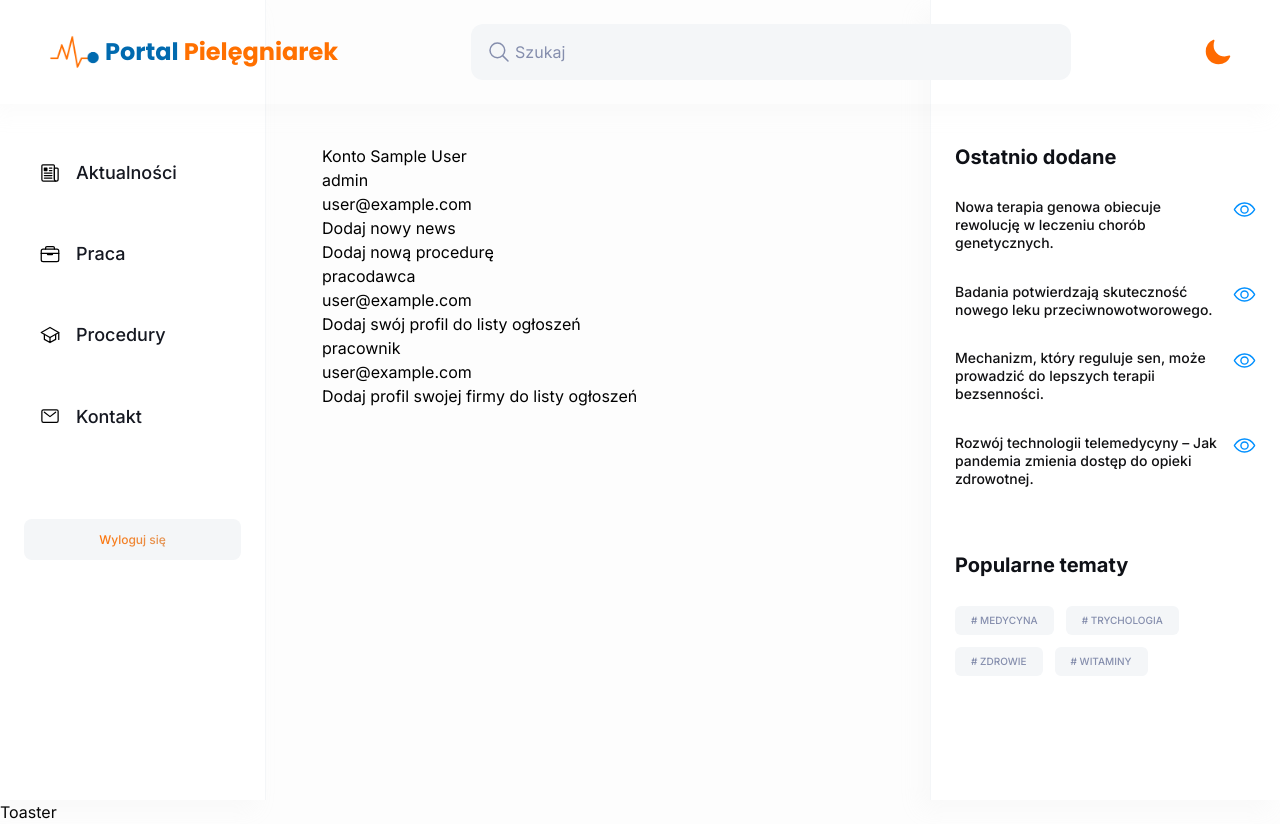
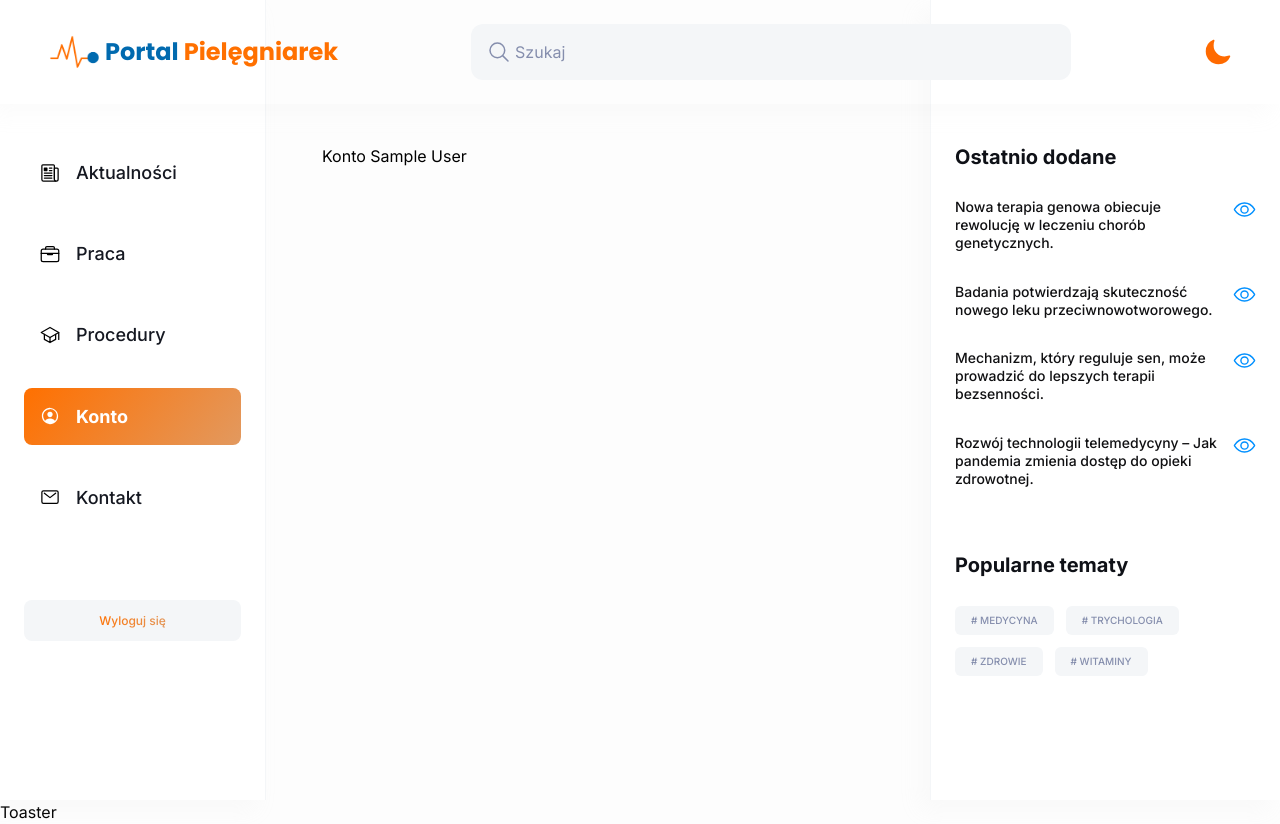
Before and after one commit to designByMilencja/nursery_app, a Next.js app: page /account in a window 1280 px wide. Built offline with nearby package versions, Linux system fonts and the light colour scheme; no server answers; sample sign-in values are in the browser's storage.

Commit message:
change types

```diff
--- a/app/(root)/account/page.tsx
+++ b/app/(root)/account/page.tsx
@@ -12,25 +12,28 @@ const Account = async () => {
     redirect("/sign-in");
     return null;
   }
+  const role = (session?.user as { role?: string })?.role;
   return (
-    <div>Konto {session?.user?.name}
-    <p>admin</p>
-        <div>
+    <div>Konto {role} {session?.user?.name}
+      {role === "admin" && (
+        (<div>
           <p>{session?.user?.email}</p>
           <CreateNews />
           <CreateProcedure />
-        </div>
-        <p> pracodawca</p>
-        <div>
+        </div>)
+      )}
+      {role === "employer" && (
+        (<div>
           <p>{session?.user?.email}</p>
           <AddCandidatureCompany/>
-        </div>
-        <p>pracownik</p>
-        <div>
+        </div>)
+      )}
+      {role === "employee" && (
+        (<div>
           <p>{session?.user?.email}</p>
           <AddCandidatureEmployee/>
-        </div>
-
+        </div>)
+      )}
     </div>
   );
 };
--- a/components/shared/LeftSidebar.tsx
+++ b/components/shared/LeftSidebar.tsx
@@ -6,10 +6,11 @@ import { usePathname } from "next/navigation"
 import { useSession } from "next-auth/react"
 import { handleSignOut } from "@/lib/handleSignOut"
 
+
 const LeftSidebar = () => {
   const pathname = usePathname()
   const { data: session } = useSession()
-  const userId = session?.user?._id
+  // @ts-ignore
   const links = !session ? sidebarLinks : session?.user?.role === "employer" ? sidebarLinksEmployer : sidebarLinksEmployeeAdmin
 
   return (
@@ -18,13 +19,13 @@ const LeftSidebar = () => {
         {links.map((item) => {
           const isActive = (pathname.includes(item.route) && item.route.length > 1) || pathname === item.route
 
-          if (item.route === "/account") {
-            if (userId) {
-              item.route = `${item.route}/${userId}`
-            } else {
-              return null
-            }
-          }
+          // if (item.route === "/account") {
+          //   if (userId) {
+          //     item.route = `${item.route}/${userId}`
+          //   } else {
+          //     return null
+          //   }
+          // }
           return (
             <Link key={item.route} href={item.route} className={`${isActive ? "primary-gradient rounded-lg text-light-900" : "text-dark300_light900"} flex items-center justify-start gap-4 bg-transparent p-4`}>
               <Image src={item.imgURL} alt={item.label} width={20} height={20} className={`${isActive ? "" : "invert-colors"}`} />
--- a/models/User.ts
+++ b/models/User.ts
@@ -1,6 +1,7 @@
 import mongoose, { Schema, Document } from "mongoose";
 
-interface IUser extends Document {
+export interface IUser extends Document {
+  id: string;
   name: string;
   surname: string;
   email: string;
@@ -20,6 +21,7 @@ mongoose.Promise = global.Promise;
 
 export const UserSchema = new Schema<IUser>(
   {
+    id: String,
     name: { type: String, max: 100 },
     surname: { type: String, max: 100 },
     email: { type: String, unique: true, max: 100 },
```
